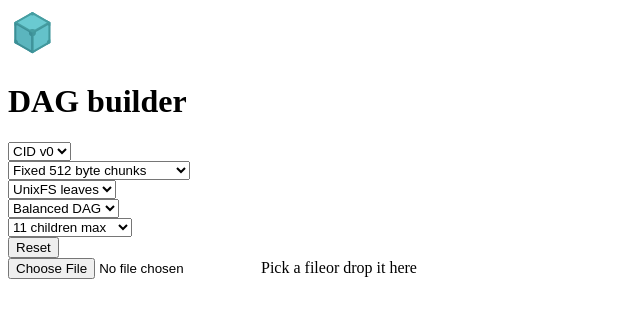
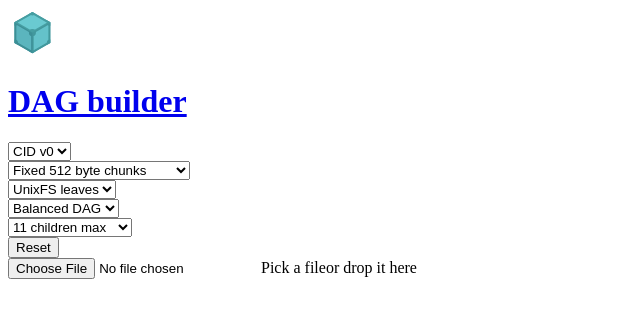
Before and after one commit to ipfs-shipyard/ipfs-dag-builder-vis, a React (Vite) app: page / in a window 1280 px wide. Shown: the top 318 px of the page, without its empty margins (0-640 px from the left). Built offline with nearby package versions, Linux system fonts and the light colour scheme; what @ipfs-shipyard/ignite-metrics, cytoscape-dagre would draw is missing.

Commit message:
feat: add link to source

```diff
--- a/src/Header.js
+++ b/src/Header.js
@@ -7,7 +7,9 @@ export default function Header () {
       <a href='https://ipfs.tech' title='home' className='w-50'>
         <img src={Logo} style={{ height: 50 }} />
       </a>
-      <h1 className='w-50 ma0 tr f3 fw2 montserrat aqua'>DAG builder</h1>
+      <h1 className='w-50 ma0 tr f3 fw2 montserrat aqua'>
+        <a href="https://github.com/ipfs-shipyard/ipfs-dag-builder-vis" title='source'>DAG builder</a>
+      </h1>
     </header>
   )
 }
```
